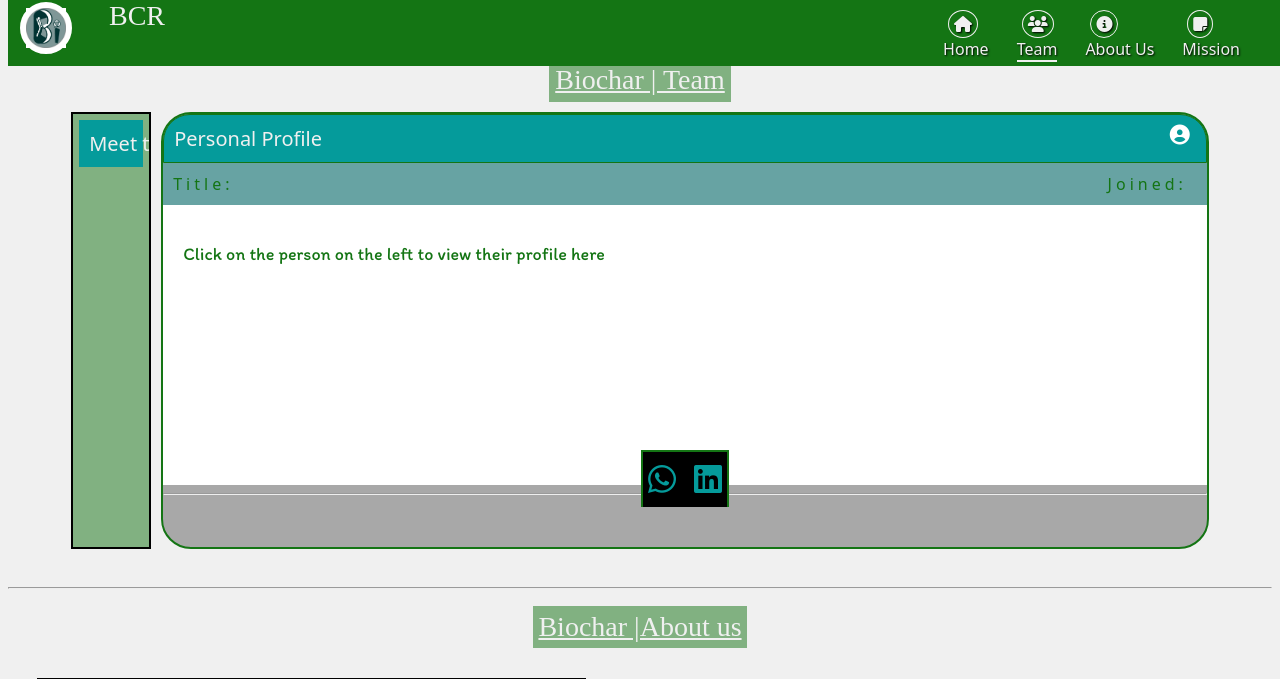
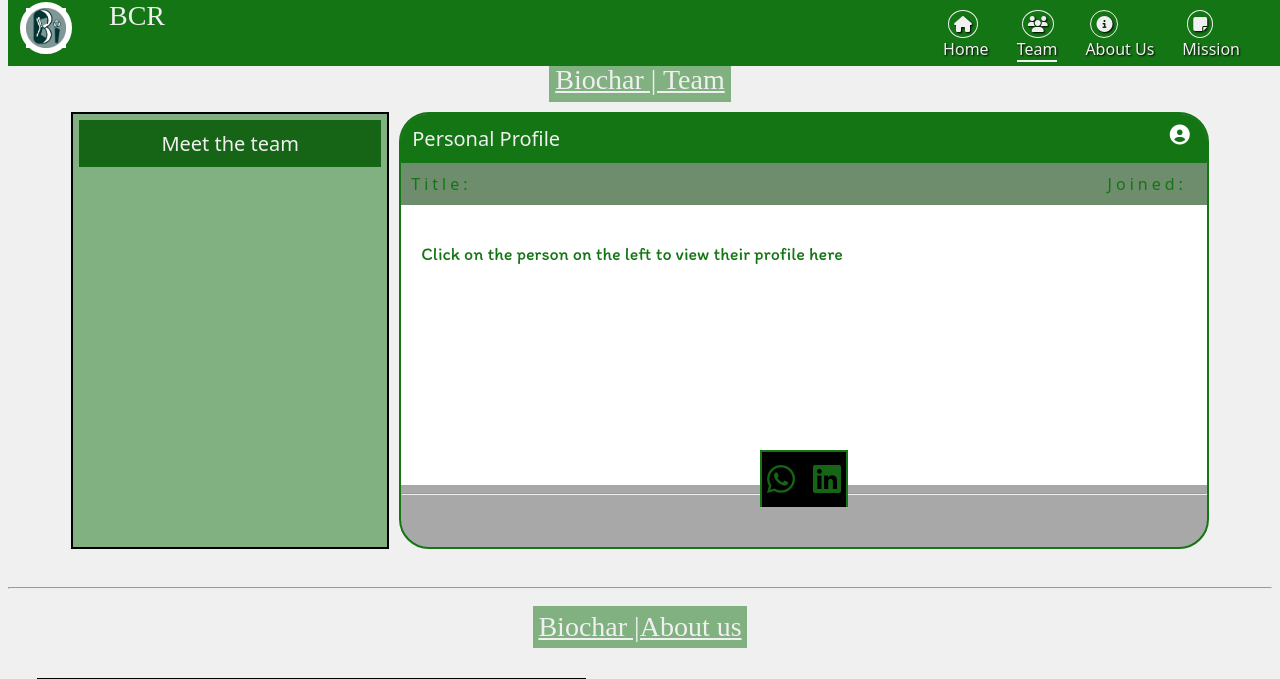
Before and after one commit to Felix-whitesean/bcr, a PHP site: page /team.php in a window 1280 px wide. Shown: the top 679 px of the page. Run offline with PHP 8.4, Linux system fonts and the light colour scheme; data that the repository does not hold is empty; some libraries are stand-ins or nearby versions; some web fonts are replaced.

Commit message:
Team Colors

```diff
--- a/team.css
+++ b/team.css
@@ -43,7 +43,7 @@ body{
     padding: 6px;
     display: flex;
     flex-direction: column;
-    max-width: 5vw;
+    max-width: 25vw;
     text-overflow: ellipsis;
     white-space: nowrap;
 }
@@ -56,7 +56,7 @@ body{
 }
 .team .teamNames .teamTitle{
     color: var(--primary-background);
-    background: rgb(5, 155, 155);
+    background: rgb(22, 100, 22);
     padding: 10px;
     text-align: center;
     font-family: var(--medium-text);
@@ -94,7 +94,7 @@ body{
     padding-bottom: 40px;
 }
 .profile .head{
-    background: rgb(5, 155, 155);
+    background: var(--secondary-background);
     padding: 10px;
     border-top-left-radius: 27px;
     border-top-right-radius: 27px;
@@ -121,7 +121,7 @@ body{
     margin-top: -1px;
 }
 .profile .personaldetails{
-    background: rgb(5, 155, 155, .4);
+    background: rgb(22, 100, 22, .4);
     display: flex;
     justify-content: space-between;
     padding: 10px;
@@ -145,7 +145,7 @@ body{
 }
 .team .teamNames .names::-webkit-scrollbar-thumb, .aboutPerson::-webkit-scrollbar-thumb{
     border-radius: 30px;
-    background: rgb(255, 255, 255, .8);
+    background: rgb(240, 240, 240, .8);
 }
 .personalSocials{
     background: rgb(0, 0, 0);
@@ -161,7 +161,7 @@ body{
     list-style: none;
     padding: 8px 5px;
     padding-top: 9px;
-    color: rgb(5, 155, 155);
+    color: rgb(22, 100, 22);
     font-size: 32px;
 }
 .personalSocials a i{
```
